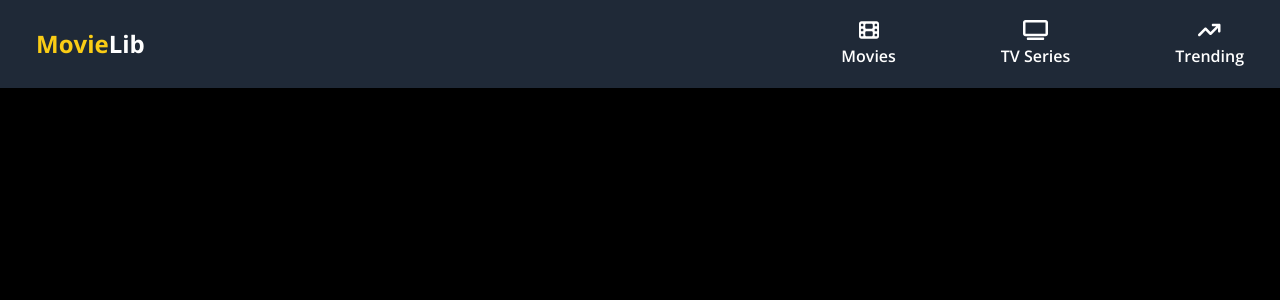
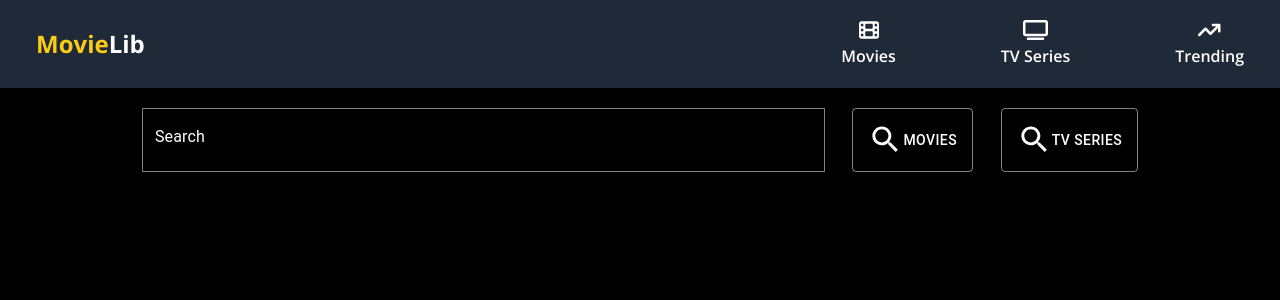
Before and after one commit to sarthakjain03/Movie_Library, a React (Create React App) app: page /trending in a window 1280 px wide. Shown: the top 300 px of the page. Built offline with nearby package versions, Linux system fonts and the light colour scheme.

Commit message:
added searchbar

```diff
--- a/src/App.js
+++ b/src/App.js
@@ -12,6 +12,9 @@ const App = () => {
         <div className="min-h-screen w-full">
           <div className="md:static w-full fixed">
             <Navbar />
+          </div>
+          <div className="w-full flex justify-center items-center mt-5">
+            <SearchBar />
           </div>
           <div>
             <Routes>
--- a/src/components/SearchBar.jsx
+++ b/src/components/SearchBar.jsx
@@ -1,11 +1,52 @@
-import React from 'react'
+import React from "react";
+import { TextField, createTheme, ThemeProvider, Button } from "@mui/material";
+import SearchIcon from '@mui/icons-material/Search';
 
 const SearchBar = () => {
+  const theme = createTheme({
+    palette: {
+      primary: {
+        main: "#fff",
+      },
+    },
+  });
+
   return (
-    <div>
+    <ThemeProvider theme={theme}>
+      <div className="w-4/5 flex justify-around">
+        <TextField
+          id="filled-search"
+          label="Search"
+          type="search"
+          variant="filled"
+          className="w-2/3"
+          sx={{
+            backgroundColor: "black",
+            border: "1px solid gray",
+          }}
+          InputLabelProps={{
+            sx: {
+              color: "#fff",
+            },
+          }}
+          inputProps={{
+            sx: {
+              color: "white",
+              fontSize: "20px",
+            },
+          }}
+        />
+        <Button variant="outlined">
+          <SearchIcon fontSize="large" />
+          Movies
+        </Button>
+        <Button variant="outlined">
+          <SearchIcon fontSize="large" />
+          TV Series
+        </Button>
+      </div>
+    </ThemeProvider>
+  );
+};
 
-    </div>
-  )
-}
-
-export default SearchBar
+export default SearchBar;
```
